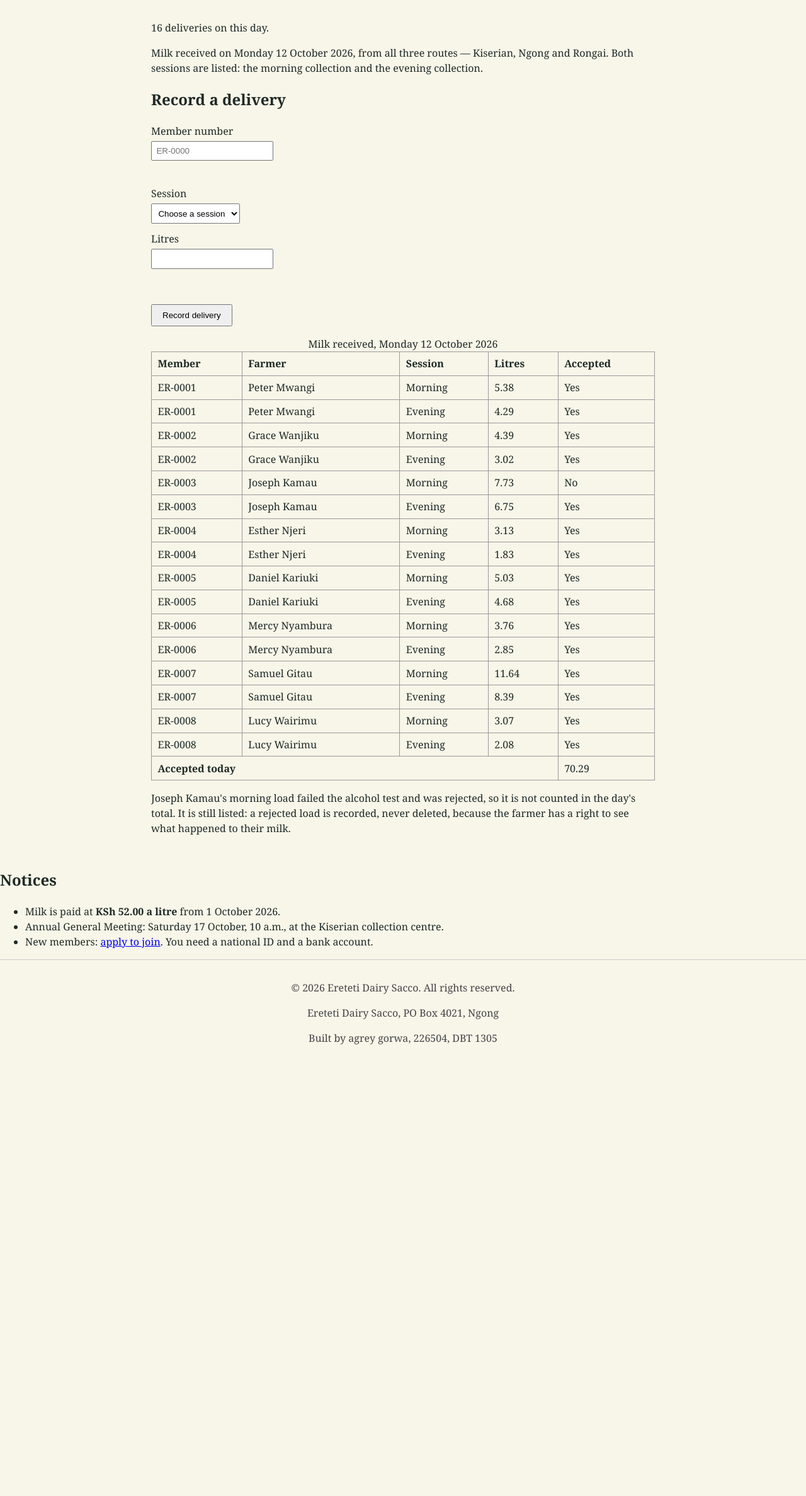
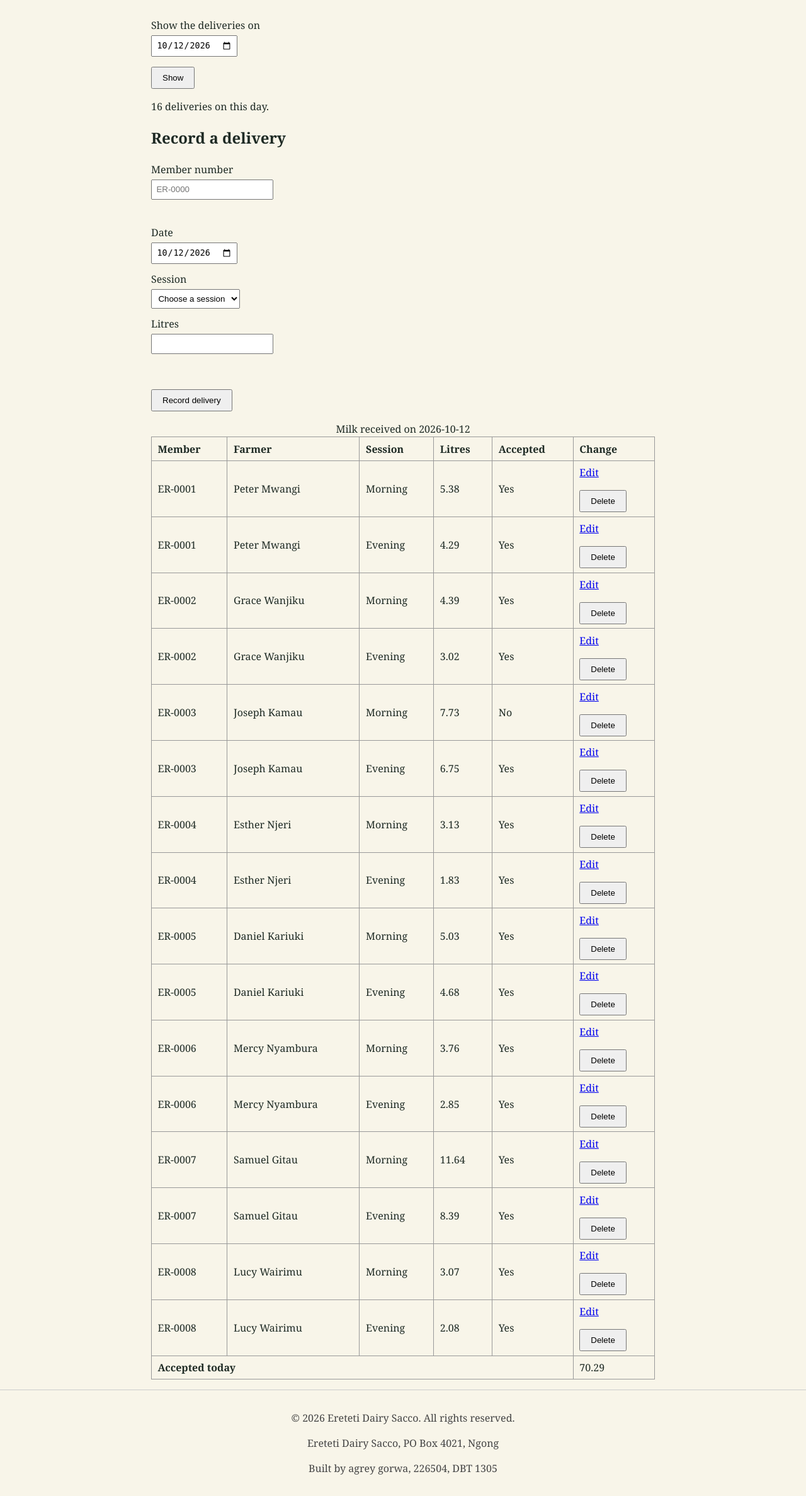
Before and after one commit to agreygorwa-sketch/ereteti-sacco, a PHP site: page /deliveries.php in a window 1280 px wide. Shown: the part 187-2562 px from the top of the page at 63% size. Before the commit the page ends 1845 px from the top, so only its background shows below. Run offline with PHP 8.4, Linux system fonts and the light colour scheme; data comes from the database, SQL or seed files in the repository.

Commit message:
Lab 6: rewrite deliveries.php — read any day, prepared SELECT, Edit/Delete per row
Refactored delivery query to use prepared statements and improved date handling. Updated form actions and added success messages for delivery operations.

```diff
--- a/deliveries.php
+++ b/deliveries.php
@@ -2,48 +2,57 @@
 require_once 'includes/db.php'; // 1 · CONNECT
 $page_title = 'Deliveries';
 include 'includes/header.php';
-// 2 · QUERY — every delivery on one day, with the farmer's number and name
-$sql = "SELECT f.member_no, f.first_name, f.last_name, d.session, d.litres, d.accepted FROM milk_delivery d JOIN farmer f ON f.farmer_id = d.farmer_id WHERE d.delivery_date = '2026-10-12' ORDER BY f.member_no, d.session";
-$result = mysqli_query($conn, $sql);
+// The day to show now comes from the address: deliveries.php?date=2026-10-31
+// It was typed by the visitor, so it goes in as a VALUE, never as SQL.
+$date = $_GET['date'] ?? '2026-10-12';
+// 2 · QUERY — prepared: the SQL first, with a ? where the date goes
+$stmt = mysqli_prepare($conn,
+  "SELECT d.delivery_id, f.member_no, f.first_name, f.last_name,
+  d.session, d.litres, d.accepted
+  FROM milk_delivery d
+  JOIN farmer f ON f.farmer_id = d.farmer_id
+  WHERE d.delivery_date = ?
+  ORDER BY f.member_no, d.session");
+mysqli_stmt_bind_param($stmt, 's', $date); // s: the date is sent as a string
+mysqli_stmt_execute($stmt);
+$result = mysqli_stmt_get_result($stmt);
 $count = mysqli_num_rows($result);
 ?>
-
 <main>
+<?php
+// A one-line message after a save, an update or a delete
+if (isset($_GET['saved'])) { echo '<p class="success">The delivery was recorded.</p>'; }
+if (isset($_GET['updated'])) { echo '<p class="success">The delivery was updated.</p>'; }
+if (isset($_GET['deleted'])) { echo '<p class="success">The delivery was deleted.</p>'; }
+?>
+<form action="deliveries.php" method="get">
+  <label for="date">Show the deliveries on</label>
+  <input type="date" id="date" name="date" value="<?php echo htmlspecialchars($date); ?>">
+  <button type="submit">Show</button>
+</form>
 <p><?php echo $count; ?> deliveries on this day.</p>
-
-    <p>Milk received on Monday 12 October 2026, from all three routes — Kiserian, Ngong and Rongai. Both sessions are listed: the morning collection and the evening collection.</p>
-
-    <!-- Week 8: the clerk's form -->
 <h2>Record a delivery</h2>
-
-    <form id="delivery-form" action="#" method="post">
+<form id="delivery-form" action="process-delivery.php" method="post">
   <label for="member">Member number</label>
-      <input type="text" id="member" name="member_no"
-             placeholder="ER-0000" required>
-      <p id="member-message" class="message"
-         aria-live="polite"></p>
-
+  <input type="text" id="member" name="member_no" placeholder="ER-0000" required>
+  <p id="member-message" class="message" aria-live="polite"></p>
+  <label for="delivery-date">Date</label>
+  <input type="date" id="delivery-date" name="delivery_date" value="<?php echo htmlspecialchars($date); ?>" required>
   <label for="session">Session</label>
   <select id="session" name="session" required>
     <option value="">Choose a session</option>
     <option value="MORNING">Morning</option>
     <option value="EVENING">Evening</option>
   </select>
-
   <label for="litres">Litres</label>
-      <input type="number" id="litres" name="litres"
-             step="0.01" required>
-      <p id="litres-message" class="message"
-         aria-live="polite"></p>
-
+  <input type="number" id="litres" name="litres" step="0.01" required>
+  <p id="litres-message" class="message" aria-live="polite"></p>
   <button type="submit">Record delivery</button>
   <p id="form-message" aria-live="polite"></p>
 </form>
-
 <div class="table-scroll">
 <table>
-        <caption>Milk received, Monday 12 October 2026</caption>
-
+  <caption>Milk received on <?php echo htmlspecialchars($date); ?></caption>
   <thead>
     <tr>
       <th scope="col">Member</th>
@@ -51,14 +60,14 @@ $count = mysqli_num_rows($result);
       <th scope="col">Session</th>
       <th scope="col">Litres</th>
       <th scope="col">Accepted</th>
+      <th scope="col">Change</th>
     </tr>
   </thead>
-
   <tbody>
     <?php
-if ($count === 0) { // NEW
-    echo '<tr><td colspan="5">No deliveries recorded on this day.</td></tr>'; // NEW
-} else { // NEW
+    if ($count === 0) {
+      echo '<tr><td colspan="6">No deliveries recorded on this day.</td></tr>';
+    } else {
       // 3 · FETCH each row, and 4 · SHOW it as a table row
       while ($row = mysqli_fetch_assoc($result)) {
         if ($row['accepted'] == 1) {
@@ -66,43 +75,31 @@ if ($count === 0) { // NEW
         } else {
           $accepted = 'No';
         }
+        $id = $row['delivery_id'];
         echo '<tr>';
         echo '<td>' . $row['member_no'] . '</td>';
         echo '<td>' . $row['first_name'] . ' ' . $row['last_name'] . '</td>';
         echo '<td>' . ucfirst(strtolower($row['session'])) . '</td>';
         echo '<td>' . $row['litres'] . '</td>';
         echo '<td>' . $accepted . '</td>';
+        // UPDATE starts from a link; DELETE is a small form sent by post
+        echo '<td><a href="edit-delivery.php?id=' . $id . '">Edit</a>';
+        echo ' <form action="delete-delivery.php" method="post" class="inline">';
+        echo '<input type="hidden" name="delivery_id" value="' . $id . '">';
+        echo '<input type="hidden" name="date" value="' . htmlspecialchars($date) . '">';
+        echo '<button type="submit">Delete</button></form></td>';
         echo '</tr>';
       }
-} // NEW
+    }
     ?>
   </tbody>
-
   <tfoot>
     <tr>
-            <th colspan="4" scope="row">Accepted today</th>
+      <th colspan="5" scope="row">Accepted today</th>
       <td id="accepted-total"></td>
     </tr>
   </tfoot>
 </table>
 </div>
-
-    <p>Joseph Kamau's morning load failed the alcohol test and was
-    rejected, so it is not counted in the day's total. It is still
-    listed: a rejected load is recorded, never deleted, because the
-    farmer has a right to see what happened to their milk.</p>
 </main>
-
-  <aside>
-    <h2>Notices</h2>
-    <ul>
-      <li>Milk is paid at <strong>KSh 52.00 a litre</strong> from
-          1 October 2026.</li>
-      <li>Annual General Meeting: Saturday 17 October, 10 a.m., at the
-          Kiserian collection centre.</li>
-      <li>New members: <a href="register.php">apply to join</a>. You need
-          a national ID and a bank account.</li>
-    </ul>
-  </aside>
-
-  <?php include('includes/footer.php'); ?>
+<?php include 'includes/footer.php'; ?>
```
Lines whose indentation alone changed are shown as unchanged.
